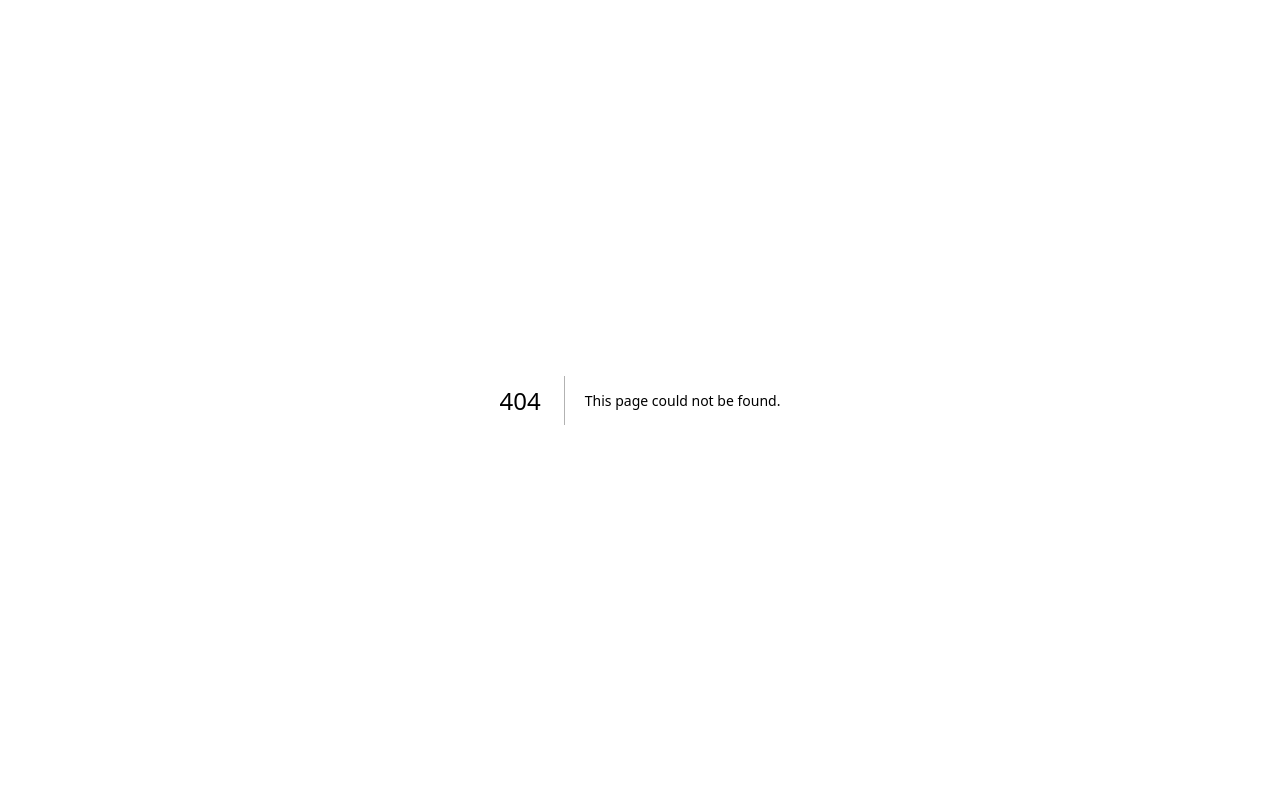
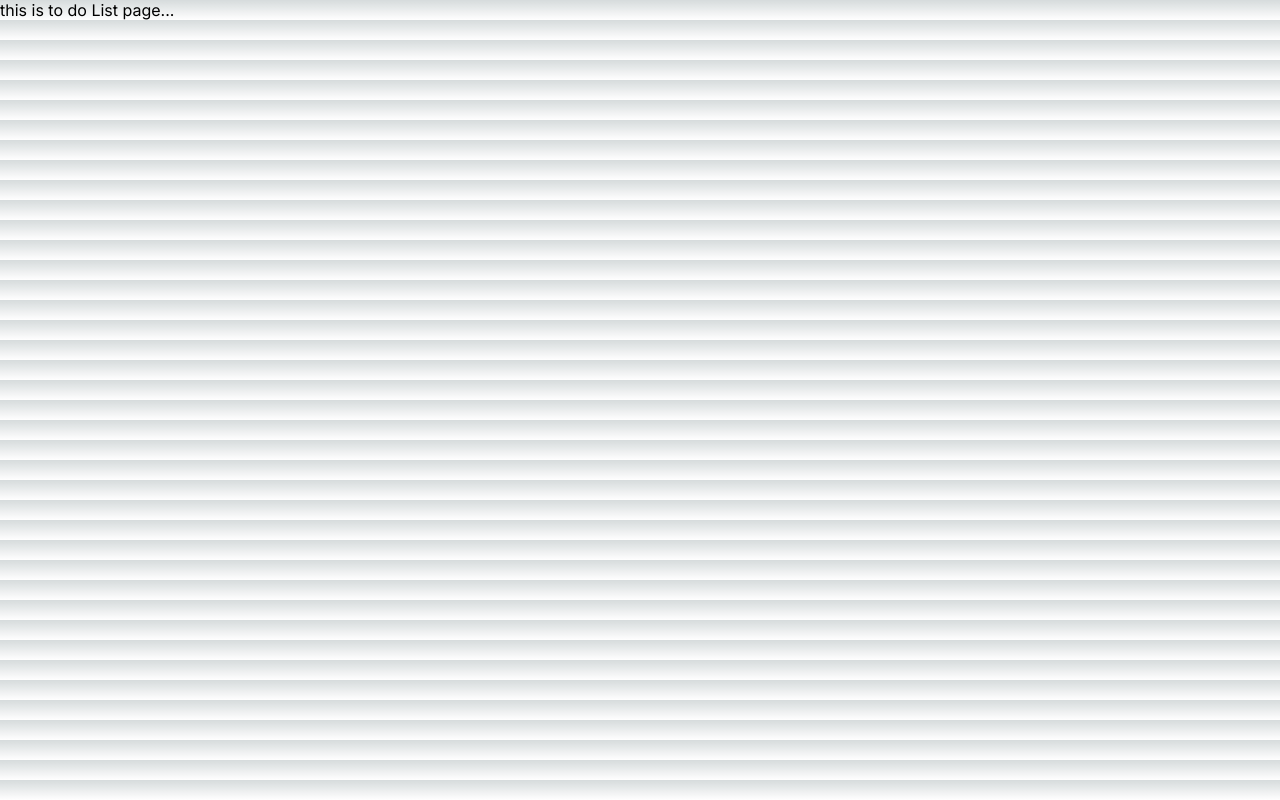
Before and after one commit to holyhost/zxyoyo-drop, a Next.js app: page /todo in a window 1280 px wide. Before the commit this address had no page. Built offline with nearby package versions, Linux system fonts and the light colour scheme.

Commit message:
add: todo page

```diff
--- /dev/null
+++ b/app/todo/page.tsx
@@ -0,0 +1,11 @@
+import React from 'react'
+
+const TodoList = () => {
+  return (
+    <div>
+      this is to do List page...
+    </div>
+  )
+}
+
+export default TodoList
```
